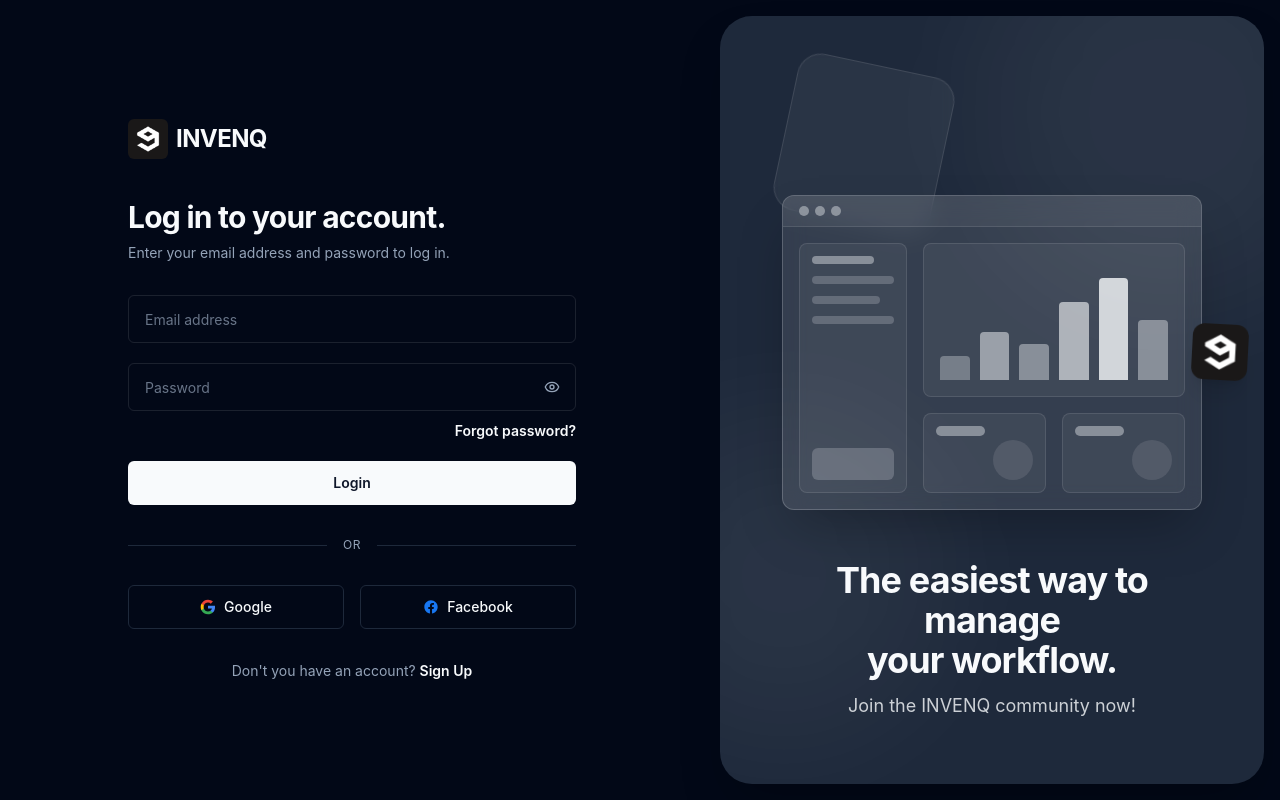
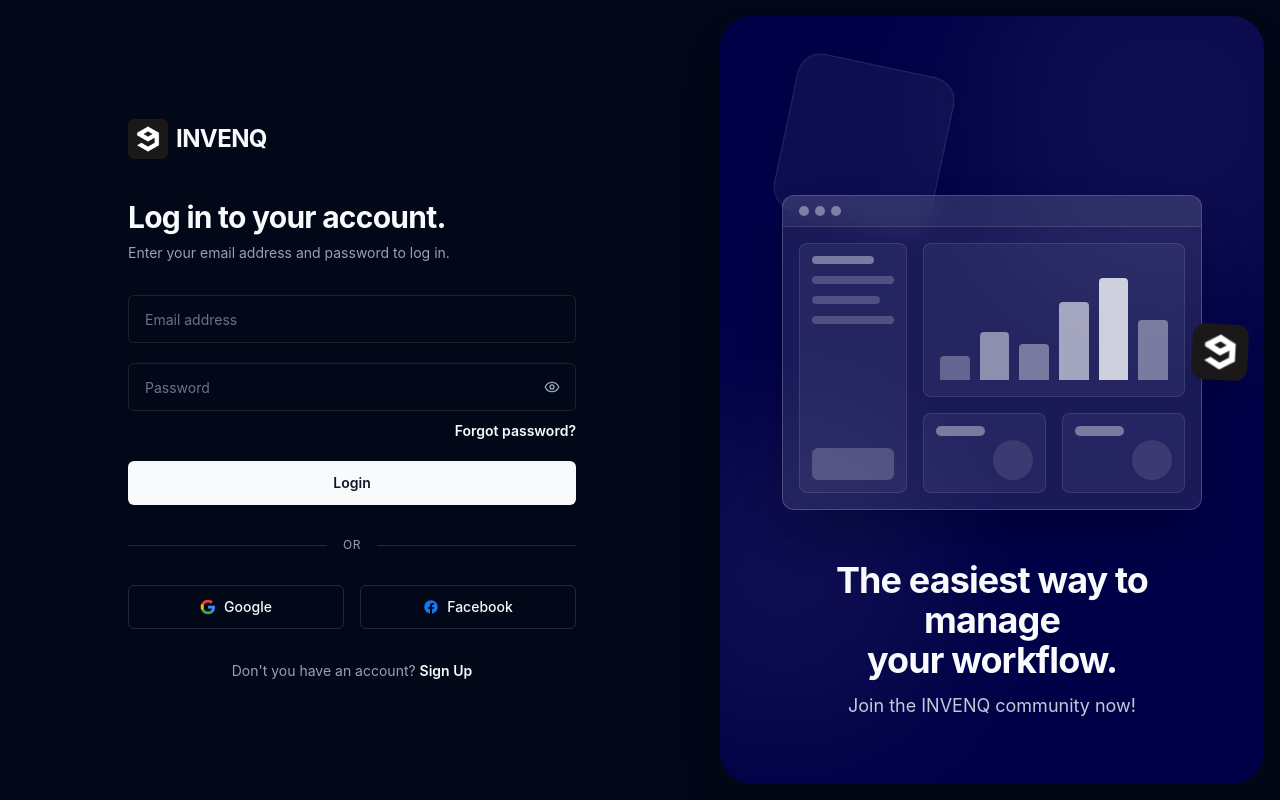
Before and after one commit to Muneerbakkar/Inventory-frontend, a React (Vite) app: page /login in a window 1280 px wide. Built offline with nearby package versions, Linux system fonts and the light colour scheme; no server answers.

Commit message:
style: change login right panel background to #000047

```diff
--- a/src/pages/Login.jsx
+++ b/src/pages/Login.jsx
@@ -133,7 +133,7 @@
       {/* Right Panel: Feature Graphic */}
       {/* Right Panel: Feature Graphic */}
       <div className="hidden lg:flex lg:w-[45%] p-4">
-        <div className="relative flex w-full h-full flex-col justify-end overflow-hidden rounded-[2rem] bg-muted shadow-2xl">
+        <div className="relative flex w-full h-full flex-col justify-end overflow-hidden rounded-[2rem] bg-[#000047] shadow-2xl">
 
           {/* Background Decorative Circles */}
           <div className="absolute -top-24 -right-24 h-96 w-96 rounded-full bg-foreground/5 blur-3xl"></div>
```
